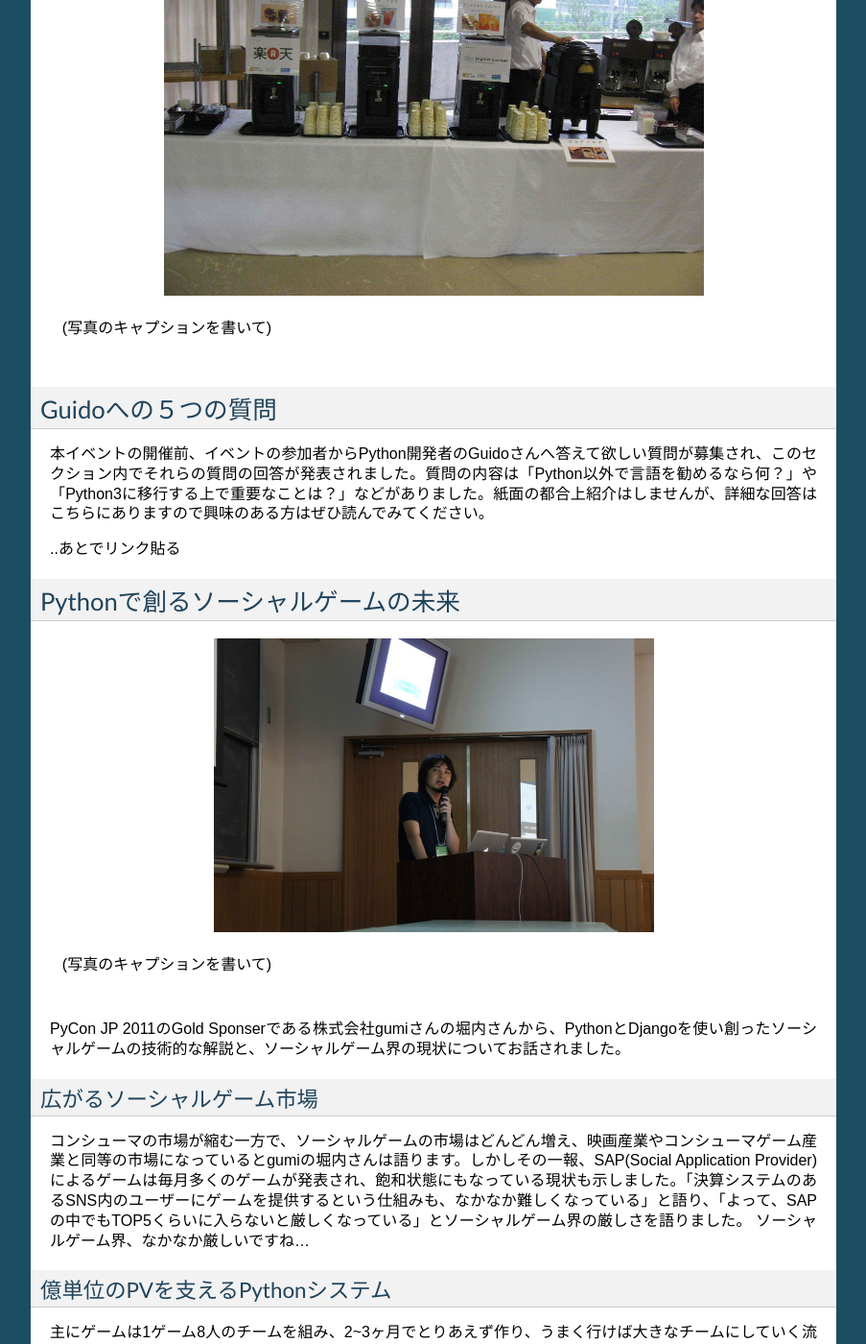
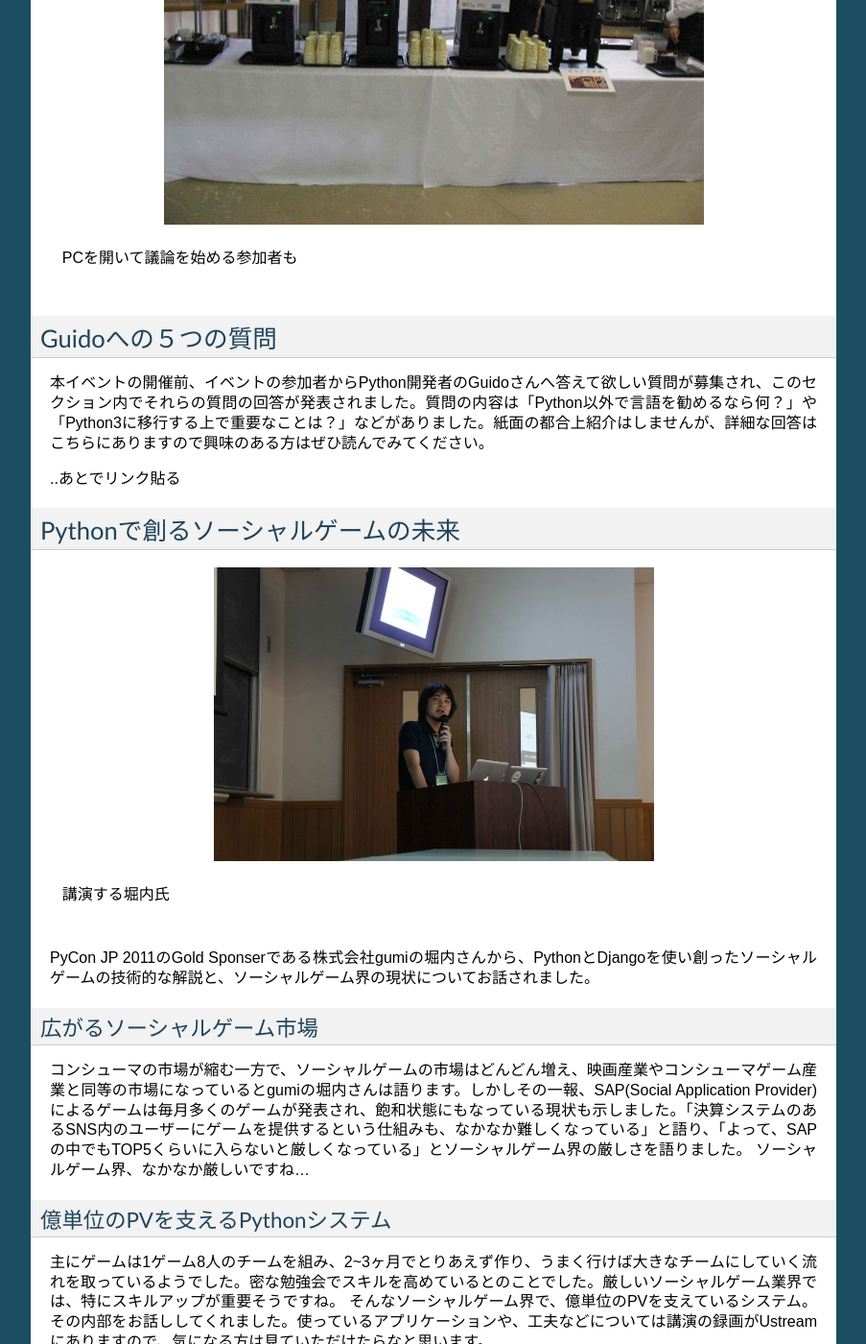
Before and after one commit to michilu/pyconjp-management-side-report, a Sphinx documentation site: the page built from sphinx/report_hara.rst, in a window 1280 px wide and 1400 px high, scrolled down 6805 px. Shown: the whole window at 96% size, without its empty margins (198-1101 px from the left). Built offline with Sphinx 7.4.7, drawn with Linux system fonts in a browser that asks for light colours; some of the changed text lies outside the part shown.

Commit message:
レポート修正

```diff
--- a/sphinx/report_hara.rst
+++ b/sphinx/report_hara.rst
@@ -1,9 +1,3 @@
-todo:
-..リンクをはる
-..画像を挿入する
-..Tarekがクロージングで何を言っていたかを確認する
-..スポンサーLTの記事を書く
-
 ============================
  PyCon JP 2011 参加レポート
 ============================
@@ -26,7 +20,7 @@
 .. figure:: /_static/h_guidebook.jpg
    :scale: 40%
 
-   (写真のキャプションを書いて)
+   事前に配布されたguideapp。自分好みのスケジュールが作れる
 
 受付
 ====
@@ -35,14 +29,14 @@
 .. figure:: /_static/h_name.jpg
    :scale: 50%
 
-   (写真のキャプションを書いて)
+   自分の名前を大きく書きます
 
 さらに、お土産としてPythonステッカーと金太郎飴、さらにバッジが配布されました。後で発覚したのですが、この金太郎飴を舐めると舌が真っ赤になるようです。
 
 .. figure:: /_static/h_omiyage.jpg
    :scale: 50%
 
-   (写真のキャプションを書いて)
+   参加者へのお土産です
 
 Keynote
 ========
@@ -50,7 +44,7 @@
 .. figure:: /_static/h_tarek.jpg
    :scale: 50%
 
-   (写真のキャプションを書いて)
+   講演するTarek氏
 
 早速カンファレンススタートです。まず最初は、「エキスパートPythonプログラミング」の原著者であるTarek Ziadé氏がはるばるフランスから来日し、パッケージングとPython3について話してくれました。
 
@@ -79,6 +73,8 @@
 C API への誘(いざな)い
 =======================
 
+.. 写真入れる
+
 次はPython公式ドキュメントの翻訳で知られる、@cocoatomoさんによるPython C/APIのセッションをご紹介します。PythonからCを使えたり、CからPythonを使えるようになっていることは知っていても、実際の使い方などについては知らないという人も多いのではないでしょうか。
 
 C API
@@ -104,7 +100,7 @@
 .. figure:: /_static/h_tk0miya1.jpg
    :scale: 50%
 
-   (写真のキャプションを書いて)
+   講演する@tk0miya氏
 
 次はblockdiagシリーズで知られる@tk0miyaさんによるセッション、「Pythonエンジニアの作り方」をご紹介します。
 
@@ -118,7 +114,7 @@
 .. figure:: /_static/h_tk0miya2.jpg
    :scale: 50%
 
-   (写真のキャプションを書いて)
+   決心を語る@tk0miya氏
 
 仕事で画面遷移図をVisioで作る機会があった@tk0miyaさんですが、とても時間がかかるので、ツールを作ってみようと思い、せっかくならPythonで作ることにしたようです。「せっかくアイディアを思いついたので作ろう、必ずリリースしよう、そして新しい技術を取り入れよう」という決心をして開発に取り組んでみることにしたといいます。そうして開発したのがblockdiagシリーズでした。
 
@@ -151,19 +147,19 @@
 .. figure:: /_static/h_lanch.jpg
    :scale: 50%
 
-   (写真のキャプションを書いて)
+   昼食として出たサンドイッチ　美味しかったです
 
 3時にはコーヒーブレイクも行われ、お昼に昼食を食べた場所でおやつとコーヒーや紅茶を楽しみながら、参加者と会話する時間も1時間ほど、たっぷりと設けられました。「出会い系Python」のテーマに基づいて様々な工夫がされているのがわかります。
 
 .. figure:: /_static/h_coffee1.jpg
    :scale: 50%
 
-   (写真のキャプションを書いて)
+   参加者は自由にお茶やコーヒーが飲める
 
 .. figure:: /_static/h_coffee2.jpg
    :scale: 50%
 
-   (写真のキャプションを書いて)
+   PCを開いて議論を始める参加者も
 
 Guidoへの５つの質問
 ===================
@@ -177,9 +173,9 @@
 .. figure:: /_static/h_social.jpg
    :scale: 50%
 
-   (写真のキャプションを書いて)
+   講演する堀内氏
 
-PyCon JP 2011のGold Sponserである株式会社gumiさんの堀内さんから、PythonとDjangoを使い創ったソーシャルゲームの技術的な解説と、ソーシャルゲーム界の現状についてお話されました。
+PyCon JP 2011のGold Sponserである株式会社gumiの堀内さんから、PythonとDjangoを使い創ったソーシャルゲームの技術的な解説と、ソーシャルゲーム界の現状についてお話されました。
 
 広がるソーシャルゲーム市場
 ---------------------------
@@ -203,7 +199,7 @@
 .. figure:: /_static/h_pyqt.jpg
    :scale: 50%
 
-   (写真のキャプションを書いて)
+   講演する@ransui氏
 
 次はこちらのセッションを紹介したいと思います。@ransuiさんによるPyQtのセッションです。
 
@@ -230,7 +226,7 @@
 .. figure:: /_static/h_sound.jpg
    :scale: 50%
 
-   (写真のキャプションを書いて)
+   講演する粟飯原氏
 
 粟飯原さんによる教育向け音声信号ライブラリの紹介です。
 pysspは音声信号処理用のライブラリで、簡潔で使いやすく、わかりやすく扱えるようになっているようです。機能としてはノイズ除去、カラオケトラックを用いて歌声を抽出するなどがあげられ、デモも行われました。Ustreamでその模様は聞くことができるので、ぜひ聞いてみてください。とてもクリアなっています。
@@ -242,7 +238,7 @@
 .. figure:: /_static/h_cg.jpg
    :scale: 50%
 
-   (写真のキャプションを書いて)
+   講演する@alpaca3氏
 
 CGプロダクションに所属している@alpaca3さんからのLTを紹介します。
 「CG業界でプログラミングとなると、作業の効率化、ソフトでできない表現の追加を行う。しかし日本には、開発部署を持っている会社は多くない。」と@alpaca3さん。今まではそれぞれのソフトウェアが独自の言語でAPIを作っていたようですが、最近はどれもPython対応が進み、ほとんどがPythonで書けるようになったといいます。CGソフト以外との連携や、Classの機能、ソフト間でほぼ共通のスクリプトで動くなど、とてもメリットがたくさんあるといいます。
@@ -255,7 +251,7 @@
 .. figure:: /_static/h_unihandecode.jpg
    :scale: 70%
 
-   (写真のキャプションを書いて)
+   講演する三浦氏
 
 次に三浦さんによるLTを紹介します。
 Kindleを購入した三浦さん。日本語のものが読んでみたいと思いCalibreというソフトを使ってみますが、漢字をよみがなに変換したものが正しくディレクトリに名前として付きません。原因を色々たどってみるとUnidecodeというライブラリにたどり着きますが、日本語への対応が全くされていないことに気づきます。そして出来たのがUnihandecodeでした。実はPlone内でも同じ問題が起きていたようで、Ploneユーザーの間で歓声が沸き上がっていました。
@@ -266,7 +262,7 @@
 .. figure:: /_static/h_oktest.jpg
    :scale: 50%
 
-   (写真のキャプションを書いて)
+   講演する桑田氏
 
 次に桑田さんによるLTを紹介します。
 Pythonでテストをする際、unittestを使うがメソッド名が長すぎると問題を掲げ、Perlの簡潔な"ok"や"is"などの簡単な表記であるべきだと主張しました。
```
